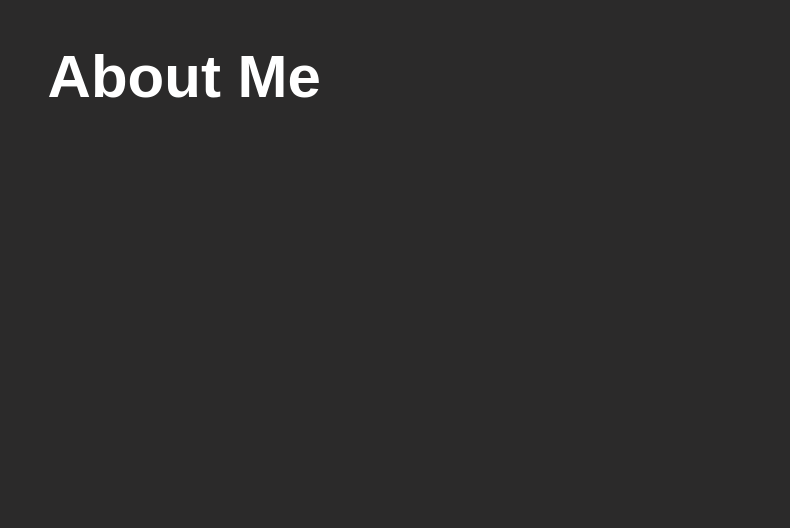
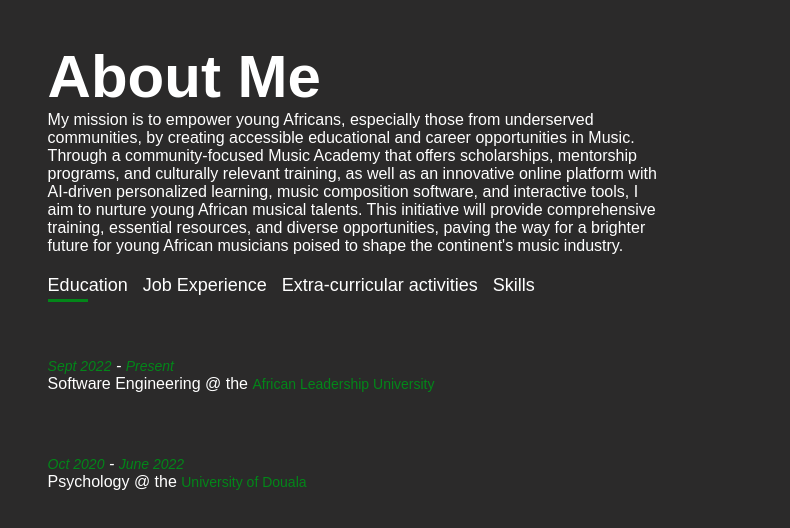
Before and after one commit to Bryaurel/My_resume_Website, a plain HTML site: page index.html in a window 1280 px wide. Shown: the part 848-1376 px from the top of the page, 490-1280 px from the left. Before the commit the page ends 1253 px from the top, so only its background shows below. Drawn offline with Linux system fonts and the light colour scheme.

Commit message:
Education tab added

```diff
--- a/index.html
+++ b/index.html
@@ -3,7 +3,7 @@
 <head>
     <meta charset="UTF-8">
     <meta name="viewport" content="width=device-width, initial-scale=1.0">
-    <title>Portfolio Website - Bryan Bakongo</title>
+    <title>Resume Website - Bryan Bakongo</title>
     <link rel="stylesheet" href="style.css">
 </head>
 <body>
@@ -22,7 +22,7 @@
 
             <div class="header-text">
                 <p>Software Engineer</p>
-                <h1>Hi, I'm <span id="name">Bryan</span> Bakongo<br>from <span id="green">Ca</span><span id="red">mer</span><span id="yellow">oon</span></h1>
+                <h1>Hi, I'm <span id="name">Bryan</span> Bakongo<br>from <span class="green">Ca</span><span id="red">mer</span><span id="yellow">oon</span></h1>
             </div>
         </div>
     </div>
@@ -41,6 +41,29 @@
 
                 <div class="about-col-2">
                     <h1 class="sub-title">About Me</h1>
+                    <p>My mission is to empower young Africans, especially those from underserved communities,
+                        by creating accessible educational and career opportunities in Music.
+                        Through a community-focused Music Academy that offers scholarships, mentorship programs,
+                        and culturally relevant training, as well as an innovative online platform with AI-driven
+                        personalized learning, music composition software, and interactive tools, I aim to nurture
+                        young African musical talents. This initiative will provide comprehensive training,
+                        essential resources, and diverse opportunities, paving the way for a brighter future
+                        for young African musicians poised to shape the continent's music industry.</p>
+
+                        <div class="tab-titles">
+                            <p class="tab-links active-link">Education</p>
+                            <p class="tab-links">Job Experience</p>
+                            <p class="tab-links">Extra-curricular activities</p>
+                            <p class="tab-links">Skills</p>
+                        </div>
+
+                        <div class="tab-contents">
+                            <ul>
+                                <li><i><span class="date">Sept 2022</span> - <span class="date">Present</span></i><br>Software Engineering @ the <span class="green">African Leadership University</span></li>
+                                <li><i><span class="date">Oct 2020</span> - <span class="date">June 2022</span></i><br>Psychology @ the <span class="green">University of Douala</span></li>
+                            </ul>
+                        </div>
+
                 </div>
 
             </div>
--- a/style.css
+++ b/style.css
@@ -76,7 +76,7 @@ nav ul li a:hover::after{
     color: #038619;
 }
 
-#green{
+.green{
     color: #038619;
 }
 
@@ -117,3 +117,45 @@ nav ul li a:hover::after{
     font-size: 60px;
     font-weight: 600;
 }
+
+.tab-titles{
+    display: flex;
+    margin: 20px 0 40px;
+}
+
+.tab-links{
+    margin-right: 15px;
+    font-size: 18px;
+    font-weight: 500;
+    cursor: pointer;
+    position: relative;
+}
+
+.tab-links::after{
+    content: '';
+    width: 0;
+    height: 3px;
+    background: #038619;
+    position: absolute;
+    left: 0;
+    bottom: -6px;
+    transition: 0.5s;
+}
+
+.tab-links.active-link::after{
+    width: 50%;
+}
+
+.tab-contents ul li{
+    list-style: none;
+    margin: 10% 0;
+}
+
+.tab-contents ul li span{
+    color: #038619;
+    font-size: 14px;
+}
+
+.date{
+    color: #038619;
+}
```
